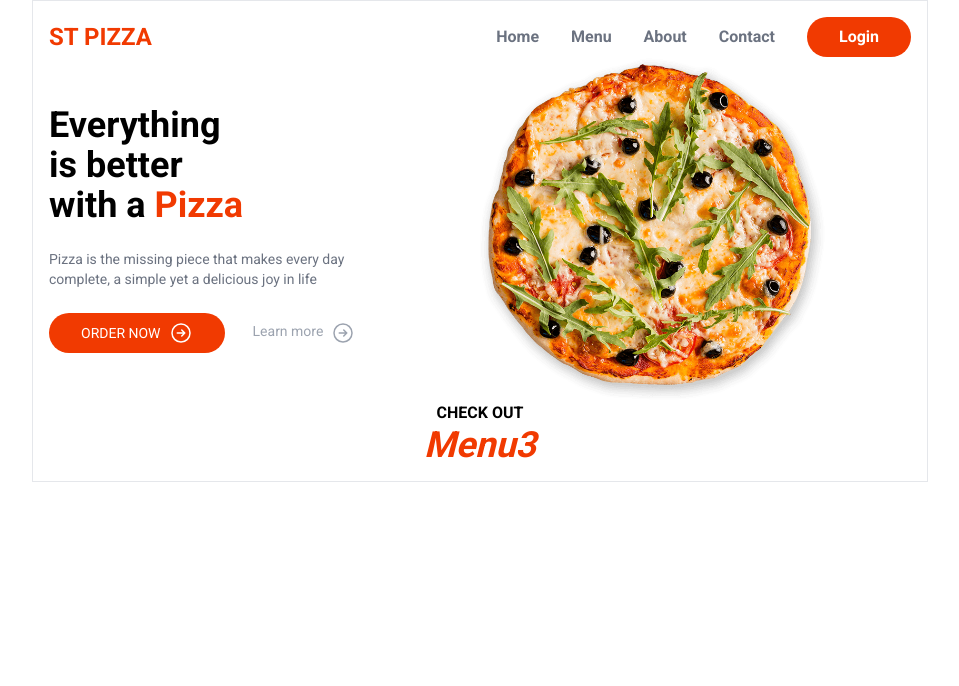
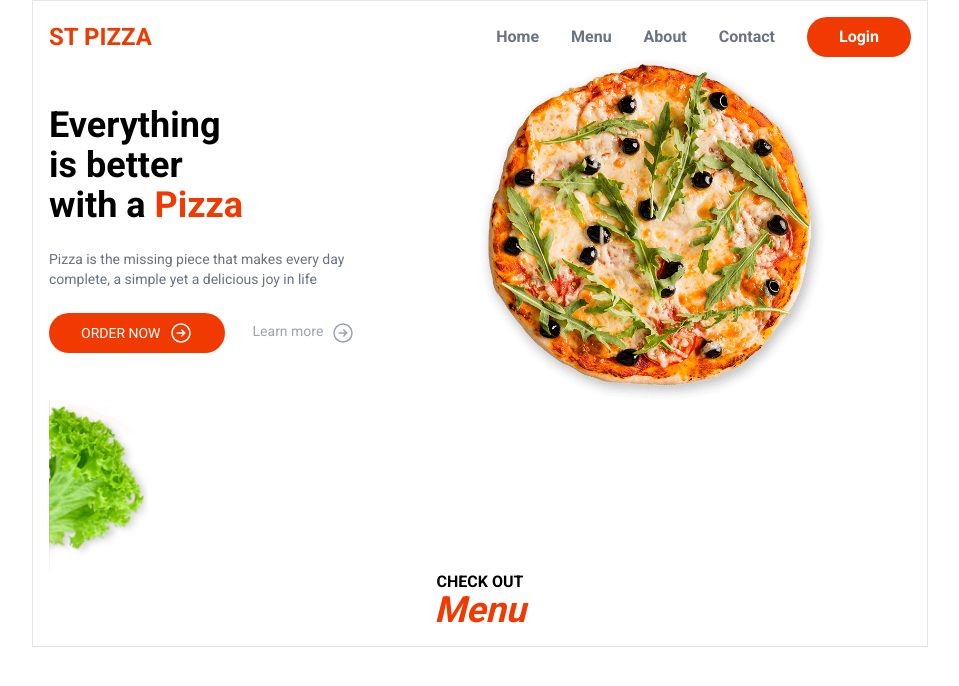
Before and after one commit to jadepeck/food-ordering-app, a Next.js app: page / in a window 1280 px wide. Shown: the top 686 px of the page, without its empty margins (160-1119 px from the left). Built offline with nearby package versions, Linux system fonts and the light colour scheme.

Commit message:
salad pic added

```diff
--- a/src/components/layout/HomeMenu.js
+++ b/src/components/layout/HomeMenu.js
@@ -1,9 +1,14 @@
+import Image from 'next/image';
+
 export default function HomeMenu() {
   return (
-    <section>
+    <section className="">
+      <div>
+        <Image src={'/sallad1.png'} width={'100'} height={'100'} alt={'sallad'} />
+      </div>
       <div className="text-center">
-        <h3 className="uppercase text-grap-600 font-semibold">Check out</h3>
-        <h2 className="text-primary font-bold text-4xl italic">Menu3</h2>
+        <h3 className="uppercase text-grap-600 font-semibold leading-4">Check out</h3>
+        <h2 className="text-primary font-bold text-4xl italic">Menu</h2>
       </div>
     </section>
   );
```
Also changed, not shown: public/sallad1.png (added), public/sallad2.png (added).
